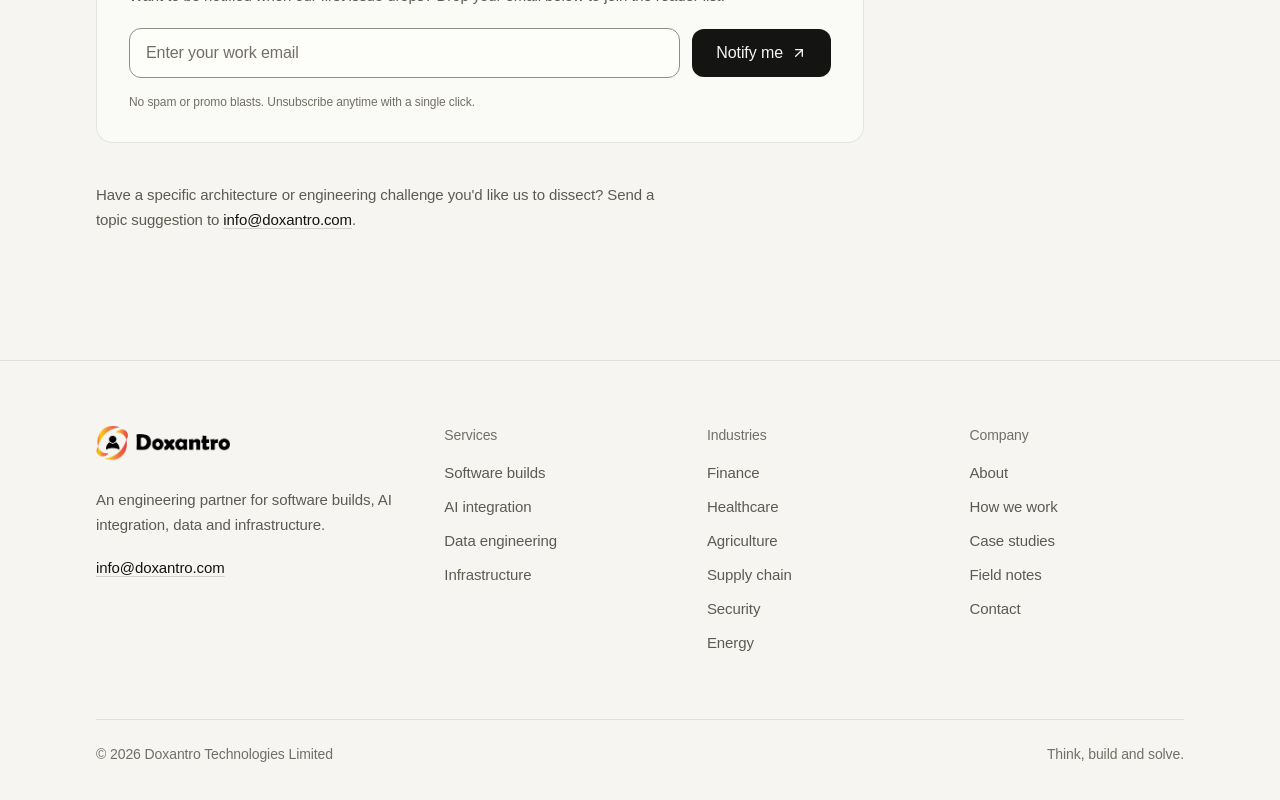
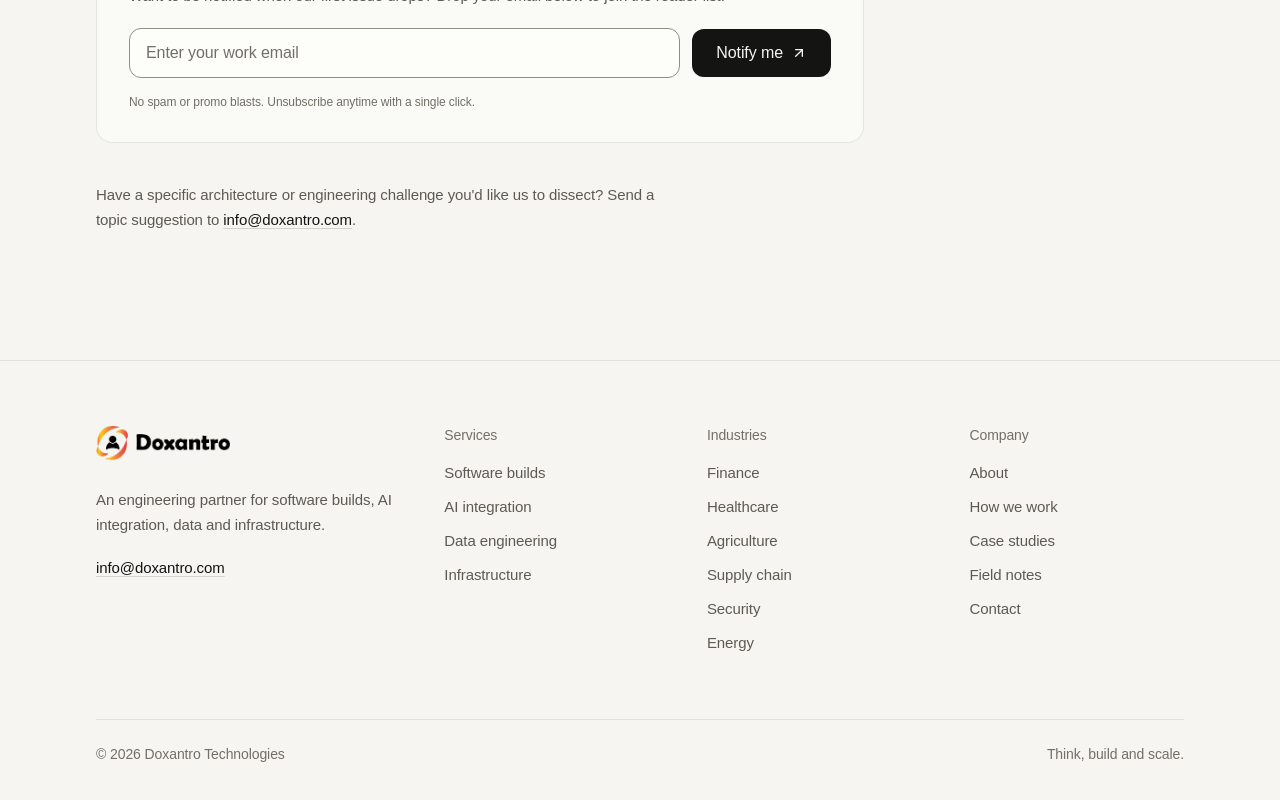
Before and after one commit to doxantro/Doxantro-Website, a Next.js app: page /blog in a window 1280 px wide. Shown: the part 1019-1819 px from the top of the page. Built offline with nearby package versions, Linux system fonts and the light colour scheme; a web font is replaced by a local one.

Commit message:
fix: update legal name of the company to 'Doxantro Technologies'

```diff
--- a/src/content/site.ts
+++ b/src/content/site.ts
@@ -10,8 +10,8 @@ export const contentVariant: ContentVariant =
 
 export const company = {
   name: 'Doxantro',
-  legalName: 'Doxantro Technologies Limited',
-  mantra: 'Think, build and solve.',
+  legalName: 'Doxantro Technologies',
+  mantra: 'Think, build and scale.',
   email: 'info@doxantro.com',
   summary:
     'An engineering partner for software builds, AI integration, data and infrastructure.',
```
